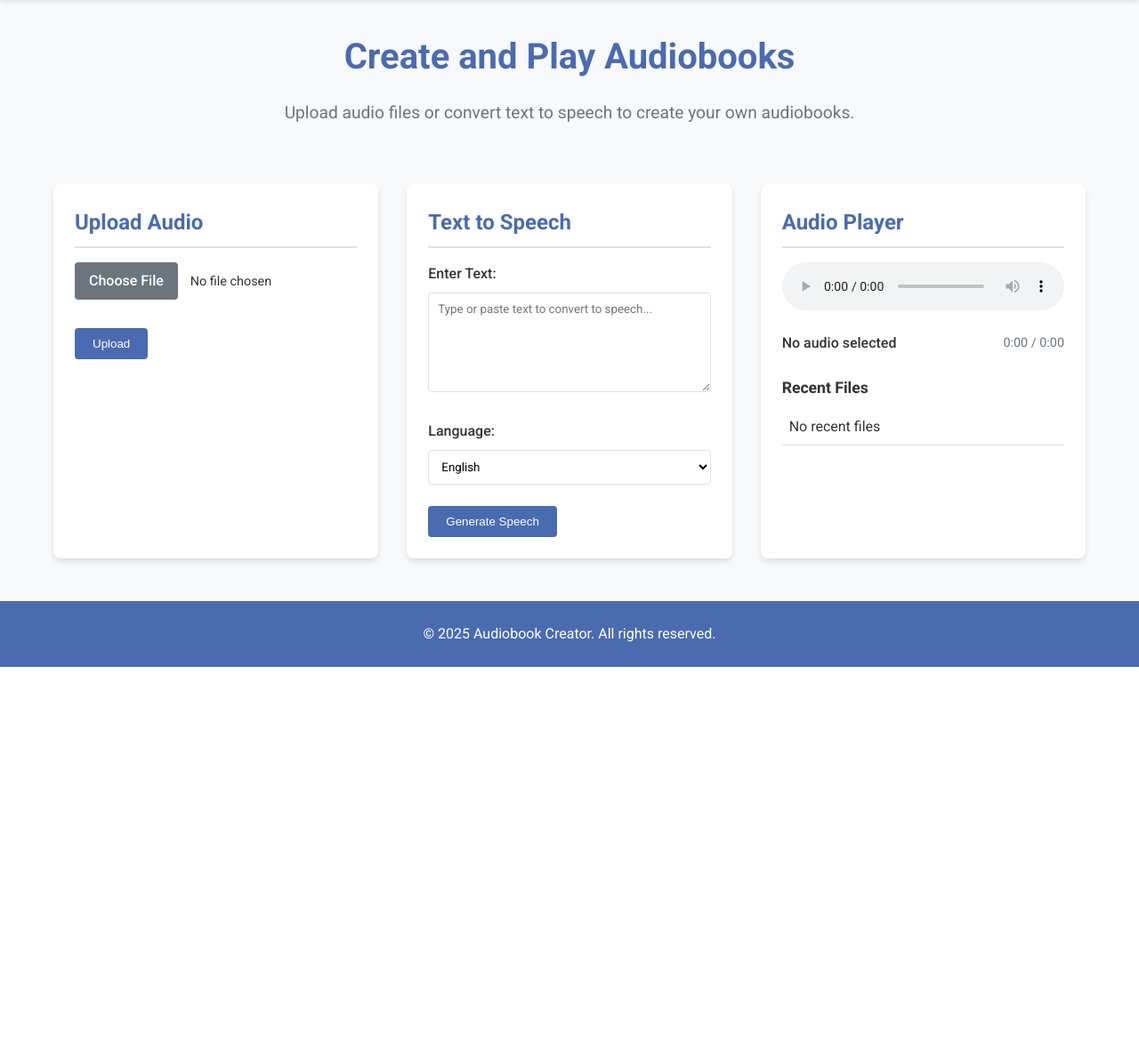
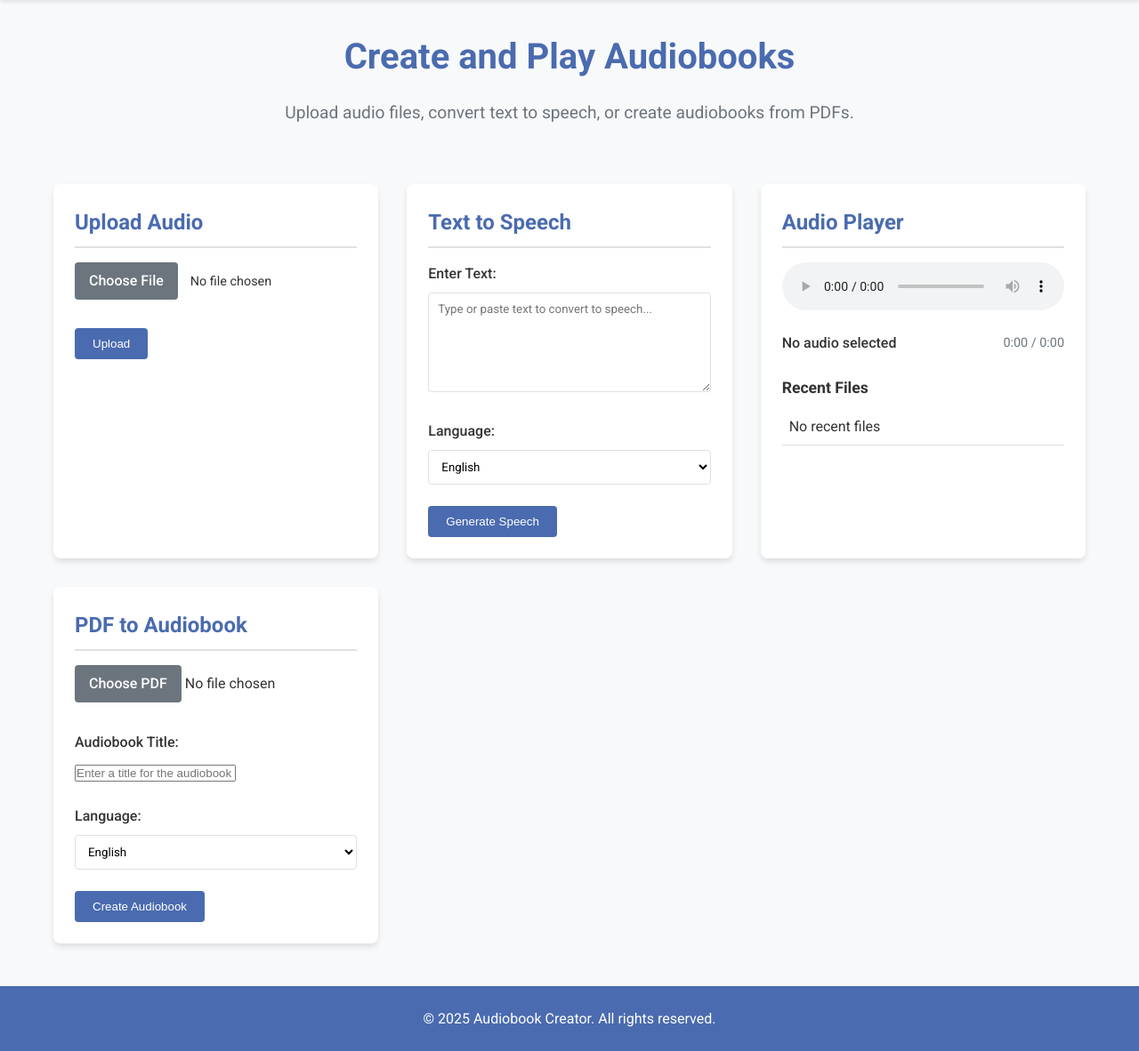
Before and after one commit to ashutoshsom1/Audiobook, a Flask app: page / in a window 1280 px wide. Shown: the part 78-1260 px from the top of the page at 89% size. Before the commit the page ends 828 px from the top, so only its background shows below. Run offline with Flask 3, Linux system fonts and the light colour scheme.

Commit message:
Add PDF to Audiobook conversion feature and update README
- Implemented PDF upload and text extraction to create audiobooks.
- Updated README to reflect new features and dependencies.
- Enhanced frontend to support PDF file selection and processing.

```diff
--- a/app.py
+++ b/app.py
@@ -5,13 +5,14 @@ import gtts
 from pydub import AudioSegment
 import uuid
 import json
+import PyPDF2
 
 app = Flask(__name__)
 app.secret_key = 'audiobook_secret_key'
 
 # Configuration
 UPLOAD_FOLDER = os.path.join(os.path.dirname(os.path.abspath(__file__)), 'static', 'uploads')
-ALLOWED_EXTENSIONS = {'mp3', 'wav', 'ogg', 'txt'}
+ALLOWED_EXTENSIONS = {'mp3', 'wav', 'ogg', 'txt', 'pdf'}
 
 app.config['UPLOAD_FOLDER'] = UPLOAD_FOLDER
 app.config['MAX_CONTENT_LENGTH'] = 32 * 1024 * 1024  # 32MB max file size
@@ -92,5 +93,63 @@ def list_audio():
 def library():
     return render_template('library.html')
 
+@app.route('/process-pdf', methods=['POST'])
+def process_pdf():
+    if 'file' not in request.files:
+        return jsonify({'success': False, 'error': 'No file part'})
+
+    file = request.files['file']
+
+    if file.filename == '':
+        return jsonify({'success': False, 'error': 'No selected file'})
+
+    if file and file.filename.rsplit('.', 1)[1].lower() == 'pdf':
+        try:
+            # Save the PDF temporarily
+            temp_filename = secure_filename(file.filename)
+            temp_path = os.path.join(app.config['UPLOAD_FOLDER'], temp_filename)
+            file.save(temp_path)
+
+            # Extract text from PDF
+            text = extract_text_from_pdf(temp_path)
+
+            # Generate speech from extracted text
+            language = request.form.get('language', 'en')
+            audiobook_title = request.form.get('title', os.path.splitext(temp_filename)[0])
+
+            # Generate unique filename for the audio
+            audio_filename = f"pdf_{uuid.uuid4()}.mp3"
+            audio_path = os.path.join(app.config['UPLOAD_FOLDER'], audio_filename)
+
+            # Convert text to speech
+            tts = gtts.gTTS(text=text, lang=language)
+            tts.save(audio_path)
+
+            return jsonify({
+                'success': True,
+                'filename': audio_filename,
+                'title': audiobook_title,
+                'text': text[:1000] + '...' if len(text) > 1000 else text  # Return preview of text
+            })
+
+        except Exception as e:
+            return jsonify({'success': False, 'error': str(e)})
+    else:
+        return jsonify({'success': False, 'error': 'File must be a PDF'})
+
+def extract_text_from_pdf(pdf_path):
+    """Extract text content from a PDF file."""
+    text = ""
+
+    with open(pdf_path, 'rb') as file:
+        pdf_reader = PyPDF2.PdfReader(file)
+        num_pages = len(pdf_reader.pages)
+
+        for page_num in range(num_pages):
+            page = pdf_reader.pages[page_num]
+            text += page.extract_text() + "\n"
+
+    return text
+
 if __name__ == '__main__':
     app.run(debug=True)
--- a/requirements.txt
+++ b/requirements.txt
@@ -2,3 +2,4 @@ flask==2.3.3
 werkzeug==2.3.7
 gtts==2.3.2
 pydub==0.25.1
+PyPDF2==3.0.1
--- a/static/js/main.js
+++ b/static/js/main.js
@@ -9,6 +9,12 @@ document.addEventListener('DOMContentLoaded', function() {
     const ttsForm = document.getElementById('tts-form');
     const ttsProgress = document.getElementById('tts-progress');
     const ttsMessage = document.getElementById('tts-message');
+
+    const pdfForm = document.getElementById('pdf-form');
+    const pdfUpload = document.getElementById('pdf-upload');
+    const pdfName = document.getElementById('pdf-name');
+    const pdfProgress = document.getElementById('pdf-progress');
+    const pdfMessage = document.getElementById('pdf-message');
 
     const audioElement = document.getElementById('audio-element');
     const currentTitle = document.getElementById('current-title');
@@ -128,6 +134,78 @@ document.addEventListener('DOMContentLoaded', function() {
         simulateProgress(ttsProgress);
     });
 
+    // Update PDF name display when a file is selected
+    if (pdfUpload) {
+        pdfUpload.addEventListener('change', function() {
+            if (this.files && this.files.length > 0) {
+                pdfName.textContent = this.files[0].name;
+
+                // Auto-fill the title field with the PDF filename (without extension)
+                const pdfTitle = document.getElementById('pdf-title');
+                if (pdfTitle && !pdfTitle.value) {
+                    const filename = this.files[0].name;
+                    pdfTitle.value = filename.substring(0, filename.lastIndexOf('.')) || filename;
+                }
+            } else {
+                pdfName.textContent = 'No file chosen';
+            }
+        });
+    }
+
+    // Handle PDF to audiobook conversion
+    if (pdfForm) {
+        pdfForm.addEventListener('submit', function(e) {
+            e.preventDefault();
+
+            const formData = new FormData(this);
+            const file = pdfUpload.files[0];
+
+            if (!file) {
+                showMessage(pdfMessage, 'Please select a PDF file', false);
+                return;
+            }
+
+            if (file.type !== 'application/pdf') {
+                showMessage(pdfMessage, 'Please select a valid PDF file', false);
+                return;
+            }
+
+            // Show progress bar
+            pdfProgress.style.display = 'block';
+
+            // Upload and process PDF using fetch
+            fetch('/process-pdf', {
+                method: 'POST',
+                body: formData
+            })
+            .then(response => response.json())
+            .then(data => {
+                if (data.success) {
+                    showMessage(pdfMessage, 'Audiobook created successfully!', true);
+                    // Add to recent files with custom title if provided
+                    addToRecentFiles({
+                        name: data.title || data.filename,
+                        path: `/get-audio/${data.filename}`
+                    });
+                    // Load the file in the player
+                    loadAudio(data.title || data.filename, `/get-audio/${data.filename}`);
+                } else {
+                    showMessage(pdfMessage, data.error || 'Processing failed', false);
+                }
+                // Reset progress bar
+                resetProgressBar(pdfProgress);
+            })
+            .catch(error => {
+                console.error('Error:', error);
+                showMessage(pdfMessage, 'An error occurred during processing', false);
+                resetProgressBar(pdfProgress);
+            });
+
+            // Simulate progress for better UX
+            simulateProgress(pdfProgress);
+        });
+    }
+
     // Audio player time update
     audioElement.addEventListener('timeupdate', function() {
         currentTime.textContent = formatTime(this.currentTime);
--- a/templates/index.html
+++ b/templates/index.html
@@ -23,7 +23,7 @@
     <main class="container">
         <section class="hero">
             <h2>Create and Play Audiobooks</h2>
-            <p>Upload audio files or convert text to speech to create your own audiobooks.</p>
+            <p>Upload audio files, convert text to speech, or create audiobooks from PDFs.</p>
         </section>
 
         <div class="card-container">
@@ -95,6 +95,42 @@
                     <ul id="recent-files-list"></ul>
                 </div>
             </section>
+
+            <section class="card pdf-section">
+                <h3>PDF to Audiobook</h3>
+                <form id="pdf-form" enctype="multipart/form-data">
+                    <div class="form-group">
+                        <label for="pdf-upload" class="custom-file-upload">
+                            <i class="fa fa-file-pdf-o"></i> Choose PDF
+                        </label>
+                        <input id="pdf-upload" type="file" name="file" accept=".pdf">
+                        <span id="pdf-name">No file chosen</span>
+                    </div>
+                    <div class="form-group">
+                        <label for="pdf-title">Audiobook Title:</label>
+                        <input type="text" id="pdf-title" name="title" placeholder="Enter a title for the audiobook">
+                    </div>
+                    <div class="form-group">
+                        <label for="pdf-language">Language:</label>
+                        <select id="pdf-language" name="language">
+                            <option value="en">English</option>
+                            <option value="fr">French</option>
+                            <option value="es">Spanish</option>
+                            <option value="de">German</option>
+                            <option value="it">Italian</option>
+                            <option value="ja">Japanese</option>
+                            <option value="ko">Korean</option>
+                            <option value="zh-CN">Chinese (Simplified)</option>
+                            <option value="hi">Hindi</option>
+                        </select>
+                    </div>
+                    <button type="submit" class="btn primary-btn">Create Audiobook</button>
+                </form>
+                <div id="pdf-progress" class="progress-bar">
+                    <div class="progress"></div>
+                </div>
+                <div id="pdf-message"></div>
+            </section>
         </div>
     </main>
 
```
Also changed, not shown: README.md.
